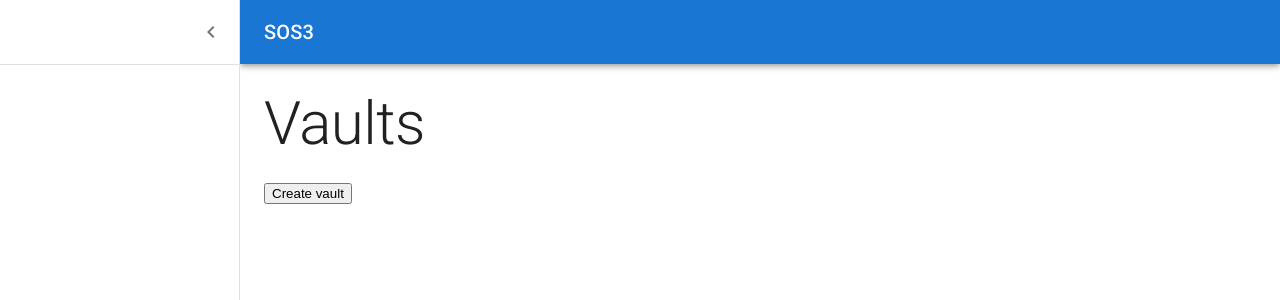
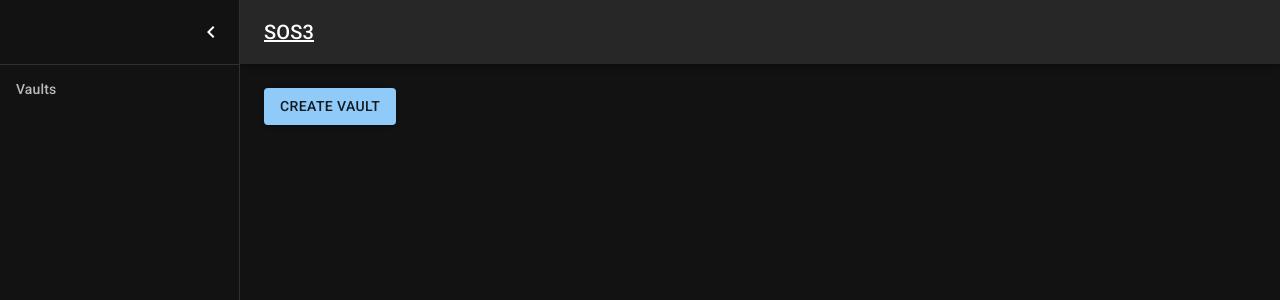
Before and after one commit to saveoursecrets/sdk, a React app in the folder sandbox/: page /#/ in a window 1280 px wide. Both pictures are taken after a click on the button "open drawer". Shown: the top 300 px of the page. Built offline with nearby package versions, Linux system fonts and the light colour scheme.

Commit message:
Improve navigation in sandbox sketch.

```diff
--- a/sandbox/index.html
+++ b/sandbox/index.html
@@ -9,7 +9,7 @@
       rel="stylesheet"
       href="https://fonts.googleapis.com/css?family=Roboto:300,400,500,700&display=swap"
     />
-    <title>SOS Sandbox</title>
+    <title>SOS3</title>
   </head>
   <body>
     <main></main>
--- /dev/null
+++ b/sandbox/src/home.tsx
@@ -0,0 +1,51 @@
+import React, { useState } from 'react';
+import { useSelector, useDispatch } from "react-redux";
+import { WebVault } from 'sos-wasm';
+import { useNavigate } from 'react-router-dom';
+
+import { VaultWorker } from './worker';
+import { WorkerContext } from "./worker-provider";
+import { vaultsSelector, addVault } from './store/vaults';
+
+import Button from '@mui/material/Button';
+
+interface CreateVaultProps {
+  worker: VaultWorker;
+}
+
+function CreateVault(props: CreateVaultProps) {
+  const {worker} = props;
+  const dispatch = useDispatch();
+  const navigate = useNavigate();
+
+  const createVault = async () => {
+    const label = "My Vault";
+    const passphrase = "12345678901234567890123456789012"
+    const encoder = new TextEncoder();
+    const password = encoder.encode(passphrase);
+    const vault: WebVault = await new (worker.WebVault as any)();
+    await vault.initialize(label, Array.from(password));
+    const uuid = await vault.id();
+    const storage = {uuid, vault, label, locked: false};
+    dispatch(addVault(storage))
+    navigate(`/vault/${uuid}`);
+  }
+
+  return <>
+    <Button onClick={createVault} variant="contained">Create vault</Button>
+  </>;
+}
+
+export default function Home() {
+  return <>
+    <WorkerContext.Consumer>
+      {(worker) => {
+        return (
+          <CreateVault
+            worker={worker}
+          />
+        );
+      }}
+    </WorkerContext.Consumer>
+  </>;
+}
--- a/sandbox/src/index.tsx
+++ b/sandbox/src/index.tsx
@@ -16,9 +16,11 @@ import IconButton from '@mui/material/IconButton';
 import MenuIcon from '@mui/icons-material/Menu';
 import ChevronLeftIcon from '@mui/icons-material/ChevronLeft';
 import ChevronRightIcon from '@mui/icons-material/ChevronRight';
+import Link from '@mui/material/Link';
 
 import store from "./store";
-import Home from './routes/home';
+import Home from './home';
+import Vault from './vault';
 import WorkerProvider from "./worker-provider";
 import VaultList from './vault-list';
 
@@ -40,6 +42,9 @@ declare module '@mui/material/styles' {
 }
 
 const theme = createTheme({
+  palette: {
+    mode: 'dark',
+  },
   status: {
     //danger: orange[500],
   },
@@ -118,7 +123,7 @@ function App() {
             <MenuIcon />
           </IconButton>
           <Typography variant="h6" noWrap component="div">
-            SOS3
+            <Link href="/" color="inherit">SOS3</Link>
           </Typography>
         </Toolbar>
       </AppBar>
@@ -149,6 +154,7 @@ function App() {
         <WorkerProvider>
           <Routes>
             <Route path="/" element={<Home />} />
+            <Route path="/vault/:id" element={<Vault />} />
             <Route path="*" element={<NotFound />} />
           </Routes>
         </WorkerProvider>
--- a/sandbox/src/routes/home.tsx
+++ /dev/null
@@ -1,71 +0,0 @@
-import React from "react";
-import { useSelector, useDispatch } from "react-redux";
-import { WebVault } from 'sos-wasm';
-
-import { VaultWorker } from '../worker';
-import { WorkerContext } from "../worker-provider";
-import { vaultsSelector, addVault } from '../store/vaults';
-
-import Typography from '@mui/material/Typography';
-
-interface VaultListProps {
-  worker: VaultWorker;
-}
-
-function VaultList(props: VaultListProps) {
-  const { vaults } = useSelector(vaultsSelector);
-  return <ul>
-    {
-      vaults.map((vault) => {
-        return <li key={vault.uuid}>{vault.uuid}</li>;
-      })
-    }
-  </ul>;
-}
-
-interface CreateVaultProps {
-  worker: VaultWorker;
-}
-
-function CreateVault(props: CreateVaultProps) {
-  const {worker} = props;
-  const dispatch = useDispatch();
-
-  const createVault = async () => {
-    const label = "My Vault";
-    const passphrase = "12345678901234567890123456789012"
-    const encoder = new TextEncoder();
-    const password = encoder.encode(passphrase);
-    const vault: WebVault = await new (worker.WebVault as any)();
-    await vault.initialize(label, Array.from(password));
-    const uuid = await vault.id();
-    const storage = {uuid, vault};
-    console.log("create a new vault", storage);
-    dispatch(addVault(storage))
-  }
-
-  return <button onClick={createVault}>Create vault</button>;
-}
-
-export default function Home() {
-  //const navigate = useNavigate();
-  return <>
-    <Typography variant="h2" component="div" gutterBottom>
-      Vaults
-    </Typography>
-    <WorkerContext.Consumer>
-      {(worker) => {
-        return (
-          <div>
-            <VaultList
-              worker={worker}
-            />
-            <CreateVault
-              worker={worker}
-            />
-          </div>
-        );
-      }}
-    </WorkerContext.Consumer>
-  </>;
-}
--- a/sandbox/src/store/vaults.ts
+++ b/sandbox/src/store/vaults.ts
@@ -4,6 +4,8 @@ import { WebVault } from 'sos-wasm';
 export interface VaultStorage {
   uuid: string;
   vault: WebVault;
+  label: string;
+  locked: boolean;
 }
 
 export interface VaultState {
--- a/sandbox/src/vault-list.tsx
+++ b/sandbox/src/vault-list.tsx
@@ -1,39 +1,48 @@
 import React from "react";
 import { useSelector, useDispatch } from "react-redux";
-import { WebVault } from 'sos-wasm';
-
-import { VaultWorker } from './worker';
-import { VaultStorage, vaultsSelector, addVault } from './store/vaults';
+import { useNavigate } from 'react-router-dom';
 
 import List from '@mui/material/List';
 import ListItem from '@mui/material/ListItem';
+import ListItemButton from '@mui/material/ListItemButton';
 import ListItemIcon from '@mui/material/ListItemIcon';
 import ListItemText from '@mui/material/ListItemText';
+import ListSubheader from '@mui/material/ListSubheader';
+import Divider from '@mui/material/Divider';
+
+import LockIcon from '@mui/icons-material/Lock';
+import LockOpenIcon from '@mui/icons-material/LockOpen';
+
+import { WebVault } from 'sos-wasm';
+import { VaultWorker } from './worker';
+import { VaultStorage, vaultsSelector, addVault } from './store/vaults';
 
 interface VaultListProps {}
 
 export default function VaultList(props: VaultListProps) {
   const { vaults } = useSelector(vaultsSelector);
+  const navigate = useNavigate();
+  const openVault = (uuid: string) => {
+    navigate(`/vault/${uuid}`);
+  }
 
-  return <List>
+  return <List
+    component="nav"
+    subheader={<ListSubheader>Vaults</ListSubheader>}>
     {
       vaults.map((vault: VaultStorage) => {
-        return <ListItem key={vault.uuid}>{vault.uuid}</ListItem>;
+        return <div key={vault.uuid}>
+          <ListItem component="div" disablePadding>
+            <ListItemButton onClick={() => openVault(vault.uuid)}>
+              <ListItemIcon>
+                { vault.locked ? <LockIcon /> : <LockOpenIcon /> }
+              </ListItemIcon>
+              <ListItemText primary={vault.label} />
+            </ListItemButton>
+          </ListItem>
+          <Divider light />
+        </div>;
       })
     }
-
-        </List>;
-
-          //{['Inbox', 'Starred', 'Send email', 'Drafts'].map((text, index) => (
-            //<ListItem button key={text}>
-              //<ListItemIcon>
-                //{index % 2 === 0 ? <InboxIcon /> : <MailIcon />}
-              //</ListItemIcon>
-              //<ListItemText primary={text} />
-            //</ListItem>
-          //))}
-  /*
-  return <ul>
-  </ul>;
-  */
+  </List>;
 }
--- /dev/null
+++ b/sandbox/src/vault.tsx
@@ -0,0 +1,50 @@
+import React from 'react';
+import { useSelector, useDispatch } from "react-redux";
+import { WebVault } from 'sos-wasm';
+import { useNavigate, useParams } from 'react-router-dom';
+
+import Typography from '@mui/material/Typography';
+
+import { VaultWorker } from './worker';
+import { WorkerContext } from "./worker-provider";
+import { vaultsSelector, VaultStorage } from './store/vaults';
+
+interface VaultViewProps {
+  worker: VaultWorker;
+  storage: VaultStorage;
+}
+
+function VaultView(props: VaultViewProps) {
+  const {storage} = props;
+  const { vault, uuid, label } = storage;
+  return <>
+    <Typography variant="h3" gutterBottom component="div">
+        {label}
+    </Typography>
+    <Typography variant="h6" gutterBottom component="div">
+        {uuid}
+    </Typography>
+  </>;
+}
+
+export default function Vault() {
+  const params = useParams();
+  const { id } = params;
+  const { vaults } = useSelector(vaultsSelector);
+
+  const storage = vaults.find((v) => v.uuid === id);
+
+  if (!storage) {
+    return <p>Vault not found</p>;
+  }
+
+  return <>
+    <WorkerContext.Consumer>
+      {(worker) => {
+        return (
+          <VaultView worker={worker} storage={storage} />
+        );
+      }}
+    </WorkerContext.Consumer>
+  </>;
+}
```
Also changed, not shown: 2 other files (tests, documents, lock files or other folders).
